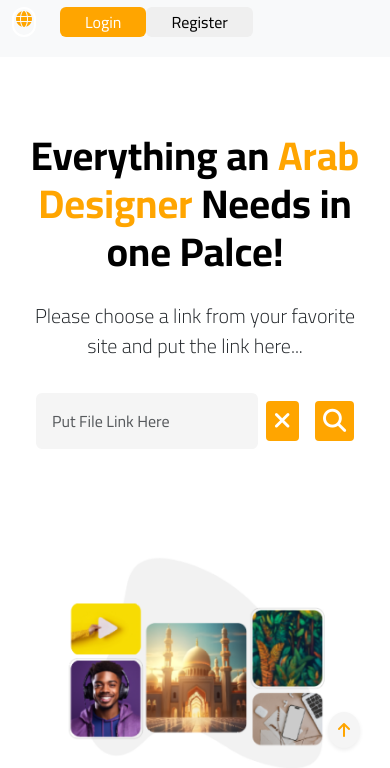
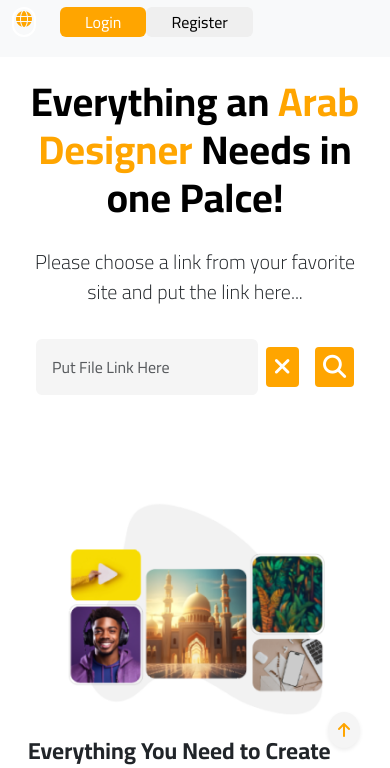
Before and after one commit to OmarKadryDhb/DokanMosmm, a plain HTML site: page index.html in a window 390 px wide. Shown: the part 66-834 px from the top of the page. Drawn offline with Linux system fonts and the light colour scheme.

Commit message:
h1 margin

```diff
--- a/CSS/indexStyle.css
+++ b/CSS/indexStyle.css
@@ -170,7 +170,7 @@ body{
 }
 @media (max-width: 750px) {
     main h1{
-        padding-top: 150px;
+        margin-top: 50px !important;
     }
 }
 /* Topics */
--- a/index.html
+++ b/index.html
@@ -55,7 +55,7 @@
       <!-- start section home -->
       <main class="Home d-flex justify-content-center align-items-center" id="home">
         <div class="container pt-5">
-            <h1 class='text-black fw-bold'>Everything an <span>Arab Designer</span> Needs in one Palce!</h1>
+            <h1 class='text-black fw-bold pt-5 mt-5'>Everything an <span>Arab Designer</span> Needs in one Palce!</h1>
             <p class="text-center fw-light">Please choose a link from your favorite site and put the link here...</p>
             <div class="search d-flex align-items-center p-3 rounded-3 bg-white">
                 <input type="text" class='form-control p-3 w-100 border-0' placeholder='Put File Link Here' />
```
